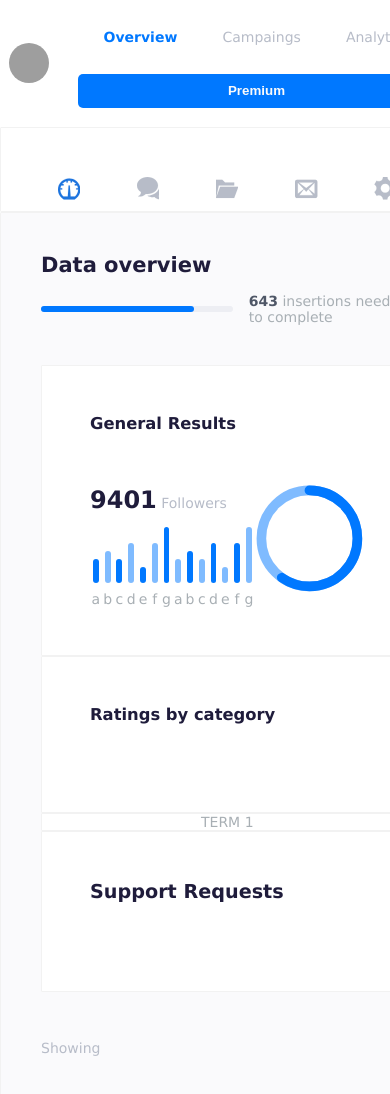
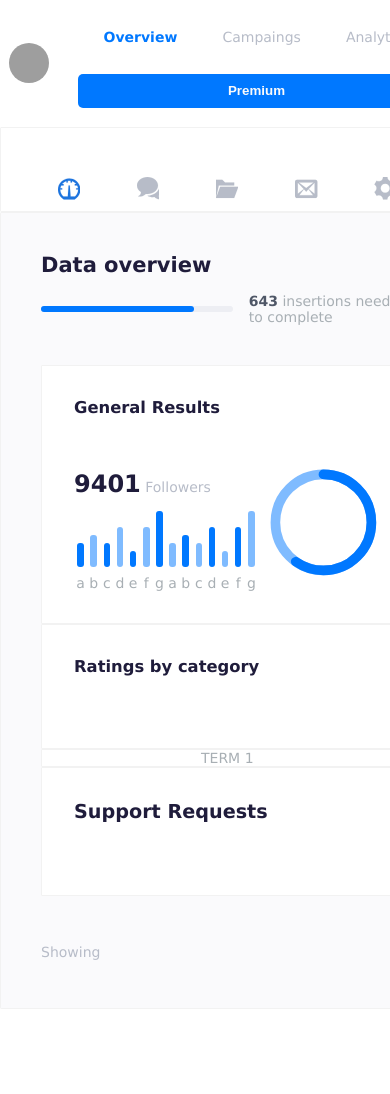
Before and after one commit to carloscorti/FDT-dashboard, a plain HTML site: page index.html in a window 390 px wide. Shown: the top 1094 px of the page. After the commit the page ends 1009 px from the top, so only its background shows below. Drawn offline with Linux system fonts and the light colour scheme; grey boxes are pictures that could not be loaded.

Commit message:
refactoring overview content responsive design
-on styles/pages/overview.css: changing charts padding on movile media
query

```diff
--- a/styles/pages/overview.css
+++ b/styles/pages/overview.css
@@ -1,8 +1,5 @@
 /* layout settings */
 .overview-layout {
-  /* border-radius: 10px; */
-  /* display: grid;
-  grid-gap: 0em; */
   grid-template-columns: 40% 40% 20%;
   grid-template-areas:
     "chart-one   chart-two  terms"
@@ -13,8 +10,6 @@
 .chart-one {
   grid-area: chart-one;
   padding: 3rem;
-  /* border: none;
-  border-radius: 10px; */
 }
 
 .chart-two {
@@ -45,4 +40,16 @@
       "terms"
       "chart-table";
   }
+
+  .chart-one {
+    padding: 2rem;
+  }
+
+  .chart-two {
+    padding: 2rem;
+  }
+
+  .chart-table {
+    padding: 2rem;
+  }
 }
```
